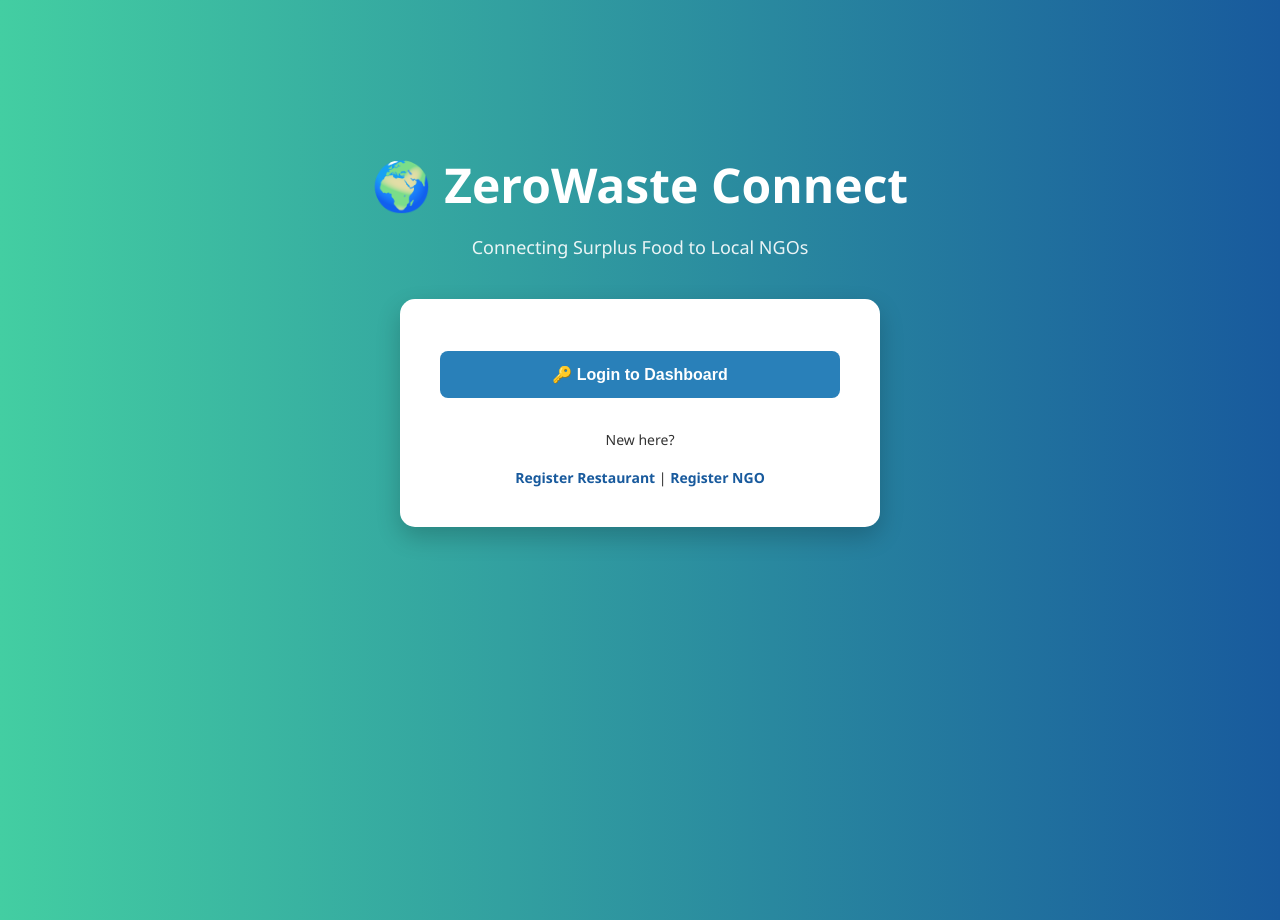
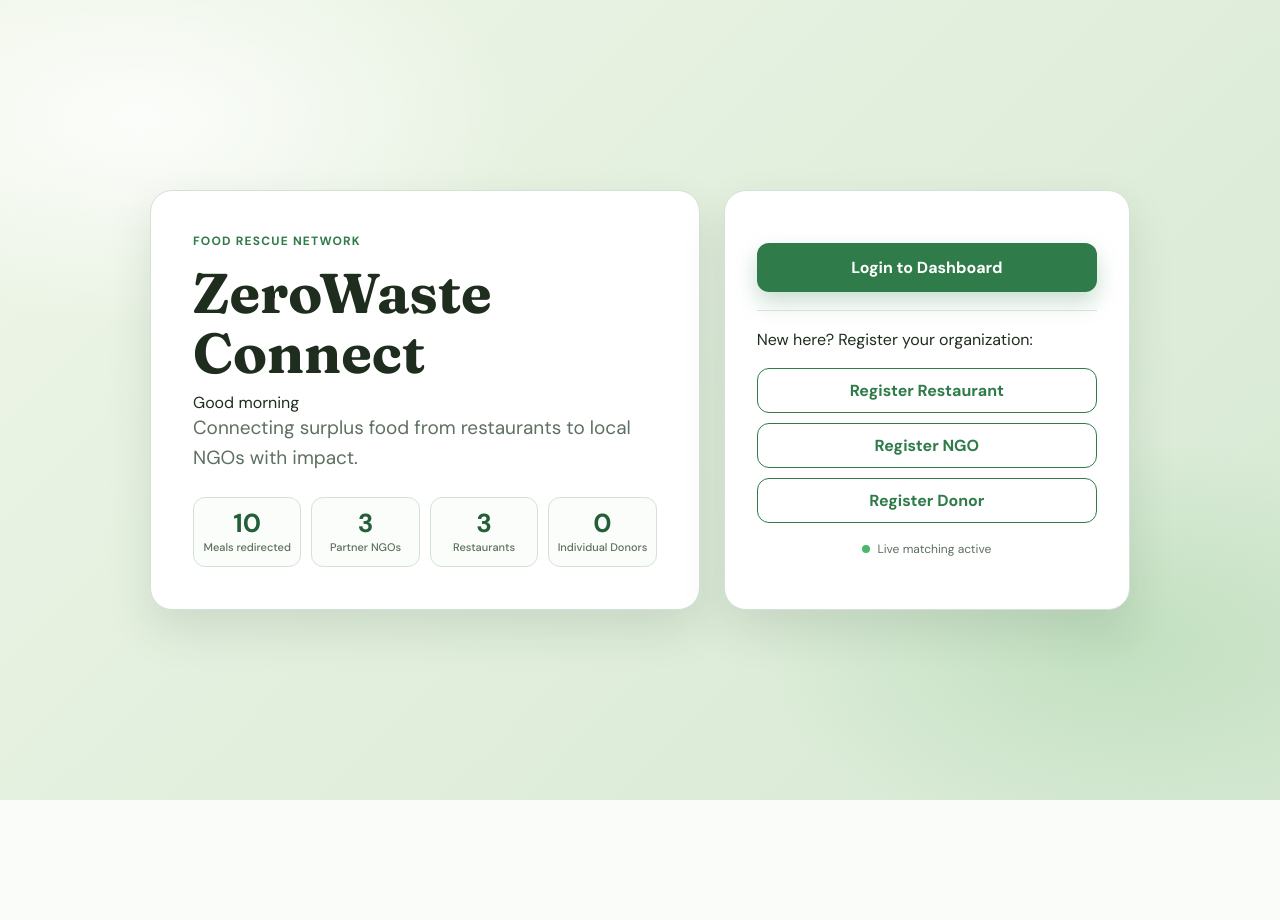
Before and after one commit to hetpatoliya0206/ZeroWaste_Connect, a Flask app: page / in a window 1280 px wide. After the commit the page ends 800 px from the top, so only its background shows below. Run offline with Flask 3, Linux system fonts and the light colour scheme; data comes from the database, SQL or seed files in the repository.

Commit message:
home page with new layout and features
Updated the home page layout and styling with new elements, including a dynamic greeting and statistics section.

```diff
--- a/ZeroWaste_Connect/templates/home.html
+++ b/ZeroWaste_Connect/templates/home.html
@@ -1,55 +1,101 @@
 <!DOCTYPE html>
-<html>
+<html lang="en">
 <head>
+    <meta charset="UTF-8">
+    <meta name="viewport" content="width=device-width, initial-scale=1.0">
     <title>ZeroWaste Connect</title>
-    <style>
-        body {
-            font-family: 'Segoe UI', sans-serif;
-            background: linear-gradient(to right, #43cea2, #185a9d);
-            text-align: center;
-            padding-top: 120px;
-            color: white;
-            margin: 0;
-            height: 100vh;
-        }
-        h1 { font-size: 48px; margin-bottom: 10px; }
-        p { font-size: 18px; margin-bottom: 40px; opacity: 0.9; }
-        .card {
-            background: white;
-            color: #333;
-            width: 400px;
-            margin: auto;
-            padding: 40px;
-            border-radius: 15px;
-            box-shadow: 0px 10px 25px rgba(0,0,0,0.2);
-        }
-        button {
-            width: 100%;
-            padding: 14px;
-            margin: 12px 0;
-            border: none;
-            border-radius: 8px;
-            font-size: 16px;
-            cursor: pointer;
-            transition: 0.3s;
-            font-weight: bold;
-        }
-        .add-btn { background-color: #27ae60; color: white; }
-        .view-btn { background-color: #2980b9; color: white; }
-        .link-container { margin-top: 20px; font-size: 14px; }
-        a { color: #185a9d; text-decoration: none; font-weight: bold; }
-    </style>
+    <link href="https://fonts.googleapis.com/css2?family=DM+Sans:wght@400;500;700&family=Fraunces:opsz,wght@9..144,700&display=swap" rel="stylesheet">
+    <link rel="stylesheet" href="{{ url_for('static', filename='home.css') }}">
 </head>
 <body>
-    <h1>🌍 ZeroWaste Connect</h1>
-    <p>Connecting Surplus Food to Local NGOs</p>
-    <div class="card">
-        <a href="/login"><button class="view-btn">🔑 Login to Dashboard</button></a>
-        <div class="link-container">
-            New here? <br><br>
-            <a href="/register_restaurant">Register Restaurant</a> |
-            <a href="/register_ngo">Register NGO</a>
-        </div>
-    </div>
+    <main class="page-shell">
+        <section class="hero reveal-up">
+            <p class="eyebrow">Food Rescue Network</p>
+            <h1>ZeroWaste Connect</h1>
+            <p id="greeting" class="greeting">Good day</p>
+            <p class="subtitle">Connecting surplus food from restaurants to local NGOs with <span id="dynamic-word" class="dynamic-word">speed</span>.</p>
+
+            <div class="stats">
+                <article class="stat-item">
+                    <strong class="counter" data-target="{{ meals }}">0</strong>
+                    <span>Meals redirected</span>
+                </article>
+                <article class="stat-item">
+                    <strong class="counter" data-target="{{ ngos }}">0</strong>
+                    <span>Partner NGOs</span>
+                </article>
+                <article class="stat-item">
+                    <strong class="counter" data-target="{{ restaurants }}">0</strong>
+                    <span>Restaurants</span>
+                </article>
+                <article class="stat-item">
+                    <strong class="counter" data-target="{{ donors }}">0</strong>
+                    <span>Individual Donors</span>
+                </article>
+            </div> </section>
+
+        <section class="card reveal-up reveal-delay">
+            <a class="primary-link" href="{{ url_for('login') }}">Login to Dashboard</a>
+            <div class="divider"></div>
+            <p class="support-text">New here? Register your organization:</p>
+            <div class="actions">
+                <a href="{{ url_for('register_restaurant') }}" class="secondary-link">Register Restaurant</a>
+                <a href="{{ url_for('register_ngo') }}" class="secondary-link">Register NGO</a>
+                <a href="{{ url_for('register_donor') }}" class="secondary-link">Register Donor</a>
+            </div>
+            <p class="live-indicator"><span class="dot"></span> Live matching active</p>
+        </section>
+    </main>
+
+    <script>
+        (function () {
+            var greetingElement = document.getElementById('greeting');
+            var dynamicWordElement = document.getElementById('dynamic-word');
+            var counters = document.querySelectorAll('.counter');
+
+            // Set dynamic greeting
+            var hour = new Date().getHours();
+            greetingElement.textContent = hour < 12 ? 'Good morning' : (hour < 18 ? 'Good afternoon' : 'Good evening');
+
+            // Rotating words logic
+            var words = ['speed', 'precision', 'transparency', 'impact'];
+            var wordIndex = 0;
+            setInterval(function () {
+                wordIndex = (wordIndex + 1) % words.length;
+                dynamicWordElement.classList.add('fade-word');
+                setTimeout(function () {
+                    dynamicWordElement.textContent = words[wordIndex];
+                    dynamicWordElement.classList.remove('fade-word');
+                }, 170);
+            }, 1800);
+
+            // Animated counter logic
+            function animateCounter(counter) {
+                var target = parseInt(counter.getAttribute('data-target'), 10);
+                if (target === 0 || isNaN(target)) {
+                    counter.textContent = '0';
+                    return;
+                }
+                var startTime = null;
+                function step(timestamp) {
+                    if (!startTime) startTime = timestamp;
+                    var progress = Math.min((timestamp - startTime) / 1100, 1);
+                    counter.textContent = Math.floor(progress * target).toLocaleString();
+                    if (progress < 1) requestAnimationFrame(step);
+                }
+                requestAnimationFrame(step);
+            }
+
+            // Trigger animation when stats come into view
+            var observer = new IntersectionObserver(function (entries) {
+                if (entries[0].isIntersecting) {
+                    counters.forEach(animateCounter);
+                }
+            }, { threshold: 0.35 });
+
+            var statsContainer = document.querySelector('.stats');
+            if(statsContainer) observer.observe(statsContainer);
+        })();
+    </script>
 </body>
 </html>
```
